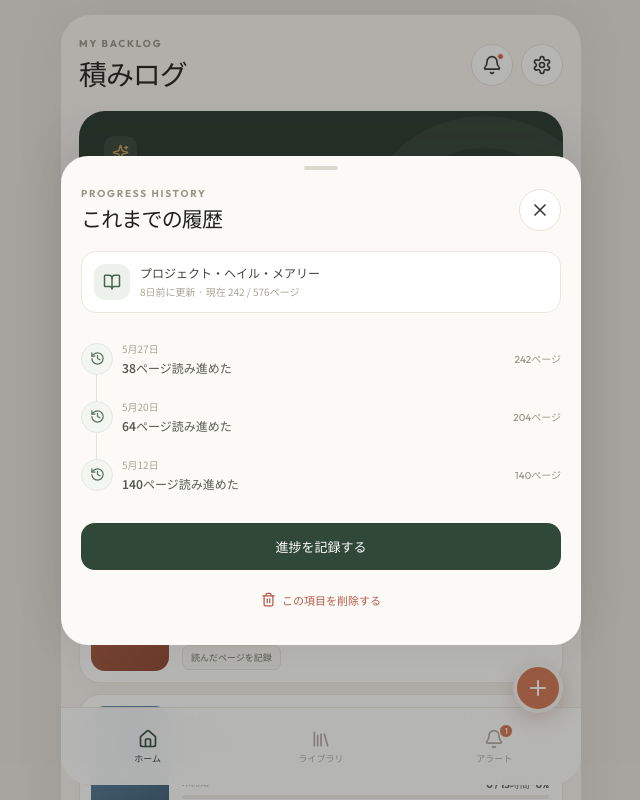
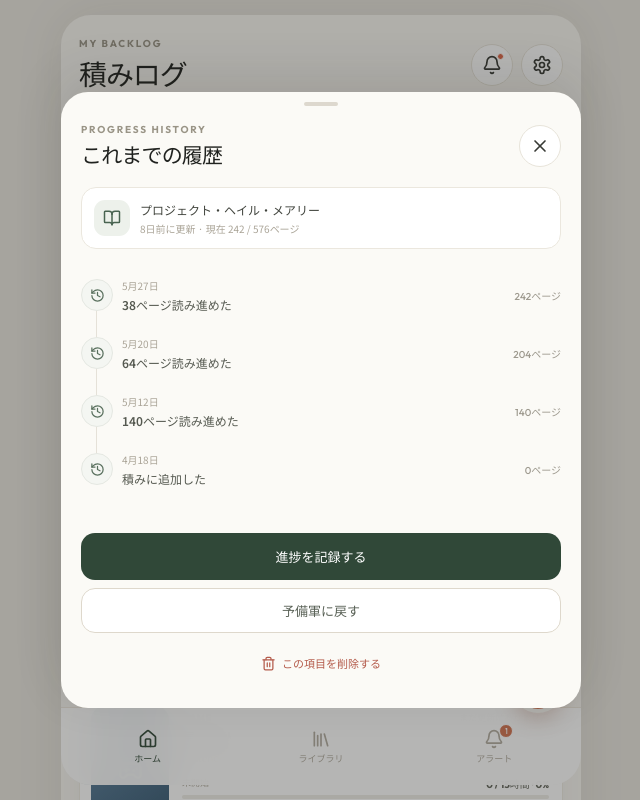
Before and after one commit to GridAtlas/tsumilog, a React (Vite) app: page / in a window 1280 px wide. Both pictures are taken after a click on the button 640 px from the left and 607 px from the top of the page. Shown: the top 800 px of the page, without its empty margins (319-959 px from the left). Built offline with nearby package versions, Linux system fonts and the light colour scheme.

Commit message:
Update library backlog controls

```diff
--- a/src/App.tsx
+++ b/src/App.tsx
@@ -25,6 +25,7 @@ import {
 type ItemType = 'book' | 'game' | 'anime' | 'drama' | 'movie' | 'action'
 type ItemStatus = 'unstarted' | 'active' | 'completed'
 type Tab = 'home' | 'library' | 'alerts'
+type LibrarySection = 'plan' | 'active' | 'completed'
 
 type ProgressLog = {
   id: number
@@ -34,7 +35,7 @@ type ProgressLog = {
   totalAmount?: number
   comment?: string
   rating?: number
-  kind?: 'progress' | 'extension' | 'completion'
+  kind?: 'progress' | 'extension' | 'completion' | 'registration'
 }
 
 type Item = {
@@ -158,17 +159,28 @@ function getDefaultTotal(type: ItemType) {
   return 12
 }
 
+function registrationLog(item: Pick<Item, 'id' | 'purchasedAt'>): ProgressLog {
+  return {
+    id: item.id * 1000,
+    date: item.purchasedAt,
+    amount: 0,
+    currentAmount: 0,
+    kind: 'registration',
+  }
+}
+
 function normalizeItems(items: StoredItem[]) {
   return items.map((item) => {
     const defaultTotal = getDefaultTotal(item.type)
     const totalAmount = item.totalAmount ?? defaultTotal
     const currentAmount = item.currentAmount ?? Math.round(totalAmount * ((item.progress ?? 0) / 100))
+    const history = item.history ?? []
     return {
       ...item,
       status: currentAmount >= totalAmount ? 'completed' : currentAmount > 0 ? 'active' : 'unstarted',
       totalAmount,
       currentAmount,
-      history: item.history ?? [],
+      history: history.some((log) => log.kind === 'registration') ? history : [...history, registrationLog(item)],
     } as Item
   })
 }
@@ -187,7 +199,7 @@ function loadPlanItems() {
 
 function loadItems() {
   const saved = localStorage.getItem(storageKey)
-  if (!saved) return initialItems
+  if (!saved) return normalizeItems(initialItems)
 
   try {
     return normalizeItems(JSON.parse(saved) as StoredItem[])
@@ -336,8 +348,10 @@ function App() {
   const [items, setItems] = useState<Item[]>(loadItems)
   const [planItems, setPlanItems] = useState<PlanItem[]>(loadPlanItems)
   const [tab, setTab] = useState<Tab>('home')
+  const [librarySection, setLibrarySection] = useState<LibrarySection>('active')
   const [filter, setFilter] = useState<'all' | ItemType>('all')
   const [query, setQuery] = useState('')
+  const [showAddChoice, setShowAddChoice] = useState(false)
   const [showAdd, setShowAdd] = useState(false)
   const [showAddPlan, setShowAddPlan] = useState(false)
   const [showSettings, setShowSettings] = useState(false)
@@ -362,9 +376,10 @@ function App() {
         const matchesFilter = filter === 'all' || item.type === filter
         const matchesQuery = `${item.title} ${item.subtitle}`.toLowerCase().includes(query.toLowerCase())
         const matchesTab = tab !== 'alerts' || alerts.some((alert) => alert.id === item.id)
-        return matchesFilter && matchesQuery && matchesTab
+        const matchesLibrarySection = tab !== 'library' || (librarySection === 'active' ? item.status !== 'completed' : librarySection === 'completed' && item.status === 'completed')
+        return matchesFilter && matchesQuery && matchesTab && matchesLibrarySection
       }),
-    [alerts, filter, items, query, tab],
+    [alerts, filter, items, librarySection, query, tab],
   )
   const visiblePlanItems = useMemo(
     () =>
@@ -373,10 +388,11 @@ function App() {
           const matchesFilter = filter === 'all' || plan.type === filter
           const matchesQuery = `${plan.title} ${plan.subtitle}`.toLowerCase().includes(query.toLowerCase())
           const matchesTab = tab !== 'alerts' || planAlerts.some((alert) => alert.id === plan.id)
-          return matchesFilter && matchesQuery && matchesTab
+          const matchesLibrarySection = tab !== 'library' || librarySection === 'plan'
+          return matchesFilter && matchesQuery && matchesTab && matchesLibrarySection
         })
         : []),
-    [filter, planAlerts, planItems, query, tab],
+    [filter, librarySection, planAlerts, planItems, query, tab],
   )
 
   const persist = (next: Item[]) => {
@@ -448,13 +464,14 @@ function App() {
   }
 
   const addItem = (item: Omit<Item, 'id' | 'status' | 'currentAmount' | 'history'>) => {
+    const id = Date.now()
     persist([
       {
         ...item,
-        id: Date.now(),
+        id,
         status: 'unstarted',
         currentAmount: 0,
-        history: [],
+        history: [registrationLog({ id, purchasedAt: item.purchasedAt })],
       },
       ...items,
     ])
@@ -473,11 +490,27 @@ function App() {
     setShowAddPlan(false)
   }
 
+  const demoteItem = (item: Item) => {
+    if (item.currentAmount > 0 && !window.confirm('記録済みの進捗は予備軍には引き継がれません。予備軍に戻しますか？')) return
+    const nextPlan: PlanItem = {
+      id: Date.now(),
+      title: item.title,
+      subtitle: item.subtitle,
+      type: item.type,
+      createdAt: new Date().toISOString().slice(0, 10),
+      cover: item.cover,
+    }
+    persistPlans([nextPlan, ...planItems])
+    persist(items.filter((candidate) => candidate.id !== item.id))
+    setDetailItemId(null)
+  }
+
   const promotePlanItem = (plan: PlanItem) => {
     const today = new Date().toISOString().slice(0, 10)
+    const id = Date.now()
     persist([
       {
-        id: Date.now(),
+        id,
         title: plan.title,
         subtitle: plan.subtitle,
         type: plan.type,
@@ -486,7 +519,7 @@ function App() {
         currentAmount: 0,
         purchasedAt: today,
         cover: plan.cover,
-        history: [],
+        history: [registrationLog({ id, purchasedAt: today })],
       },
       ...items,
     ])
@@ -559,13 +592,31 @@ function App() {
               <h2>{tab === 'alerts' ? '気になる積み' : tab === 'library' ? 'ライブラリ' : '最近の積み'}</h2>
             </div>
             {tab === 'home' && <button className="text-button" onClick={() => setTab('library')}>すべて見る</button>}
-            {tab === 'library' && <button className="text-button" onClick={() => setShowAddPlan(true)}>予備軍を追加</button>}
           </div>
 
           {(tab === 'library' || tab === 'alerts') && (
             <div className="search-box">
               <Search size={18} />
               <input value={query} onChange={(event) => setQuery(event.target.value)} placeholder="タイトルや著者で検索" />
+            </div>
+          )}
+
+          {tab === 'library' && (
+            <div className="library-section-row" aria-label="ライブラリ区分">
+              {([
+                ['plan', '予備軍'],
+                ['active', '積み中'],
+                ['completed', '消化済'],
+              ] as const).map(([value, label]) => (
+                <button
+                  key={value}
+                  type="button"
+                  className={librarySection === value ? 'active' : ''}
+                  onClick={() => setLibrarySection(value)}
+                >
+                  {label}
+                </button>
+              ))}
             </div>
           )}
 
@@ -584,6 +635,7 @@ function App() {
                 item={item}
                 onOpen={() => setDetailItemId(item.id)}
                 onProgress={() => setProgressItem(item)}
+                onDemote={() => demoteItem(item)}
               />
             ))}
             {visiblePlanItems.map((plan) => (
@@ -604,7 +656,7 @@ function App() {
         </section>
       </main>
 
-      <button className="fab" aria-label="新しく登録" onClick={() => setShowAdd(true)}><Plus size={24} /></button>
+      <button className="fab" aria-label="新しく登録" onClick={() => setShowAddChoice(true)}><Plus size={24} /></button>
 
       <nav className="bottom-nav">
         <NavButton active={tab === 'home'} label="ホーム" icon={<Home size={20} />} onClick={() => setTab('home')} />
@@ -612,6 +664,19 @@ function App() {
         <NavButton active={tab === 'alerts'} label="アラート" icon={<Bell size={20} />} badge={alertCount} onClick={() => setTab('alerts')} />
       </nav>
 
+      {showAddChoice && (
+        <AddChoiceSheet
+          onClose={() => setShowAddChoice(false)}
+          onAddItem={() => {
+            setShowAddChoice(false)
+            setShowAdd(true)
+          }}
+          onAddPlan={() => {
+            setShowAddChoice(false)
+            setShowAddPlan(true)
+          }}
+        />
+      )}
       {showAdd && <AddSheet onClose={() => setShowAdd(false)} onAdd={addItem} />}
       {showAddPlan && <AddPlanSheet onClose={() => setShowAddPlan(false)} onAdd={addPlanItem} />}
       {showSettings && <SettingsSheet items={items} planItems={planItems} onClose={() => setShowSettings(false)} onImport={importBackup} />}
@@ -624,6 +689,7 @@ function App() {
             setProgressItem(detailItem)
           }}
           onDelete={() => deleteItem(detailItem.id)}
+          onDemote={() => demoteItem(detailItem)}
         />
       )}
       {progressItem && <ProgressSheet item={progressItem} onClose={() => setProgressItem(null)} onSave={updateProgress} />}
@@ -644,16 +710,19 @@ function HeroBookStack({ items }: { items: Item[] }) {
   return (
     <div className="book-stack" aria-hidden="true">
       {stackItems.map((item, index) => {
-        const foregroundCount = Math.min(stackItems.length, 7)
-        const isForeground = index < foregroundCount
-        const depth = Math.max(0, index - foregroundCount + 1)
-        const width = isForeground ? 70 + (index % 3) * 12 : Math.max(34, 72 - depth * 2.4)
-        const top = isForeground ? 90 - (foregroundCount - 1 - index) * 15 : Math.min(72, 8 + depth * 4.2)
-        const right = isForeground ? (index % 2 === 0 ? 0 : -7) : Math.min(58, 14 + depth * 3.8)
-        const scale = isForeground ? 1 : Math.max(0.48, 0.9 - depth * 0.035)
+        const booksPerStack = 7
+        const stackIndex = Math.floor(index / booksPerStack)
+        const foregroundStack = Math.floor((stackItems.length - 1) / booksPerStack)
+        const positionInStack = index % booksPerStack
+        const isForeground = stackIndex === foregroundStack
+        const depth = foregroundStack - stackIndex
+        const width = isForeground ? 70 + (positionInStack % 3) * 12 : Math.max(36, 76 - depth * 8 - positionInStack * 1.6)
+        const top = isForeground ? 90 - positionInStack * 15 : Math.min(78, 28 + depth * 12 - positionInStack * 2.4)
+        const right = isForeground ? (positionInStack % 2 === 0 ? 0 : -7) : Math.min(60, 14 + depth * 18 + positionInStack * 1.6)
+        const scale = isForeground ? 1 : Math.max(0.55, 0.86 - depth * 0.12)
         const rotate = isForeground
-          ? index % 2 === 0 ? -1.5 : 1.5
-          : depth % 2 === 0 ? -4 : 4
+          ? positionInStack % 2 === 0 ? -1.5 : 1.5
+          : positionInStack % 2 === 0 ? -4 : 4
 
         return (
           <span
@@ -665,7 +734,7 @@ function HeroBookStack({ items }: { items: Item[] }) {
               width: `${width}px`,
               opacity: isForeground ? 1 : Math.max(0.28, 0.72 - depth * 0.03),
               transform: `scale(${scale}) rotate(${rotate}deg)`,
-              zIndex: isForeground ? 40 - index : 20 - depth,
+              zIndex: isForeground ? 40 + positionInStack : 20 - depth,
             }}
           >
             <i />
@@ -782,7 +851,7 @@ function PlanCard({ plan, onPromote }: { plan: PlanItem; onPromote: () => void }
   )
 }
 
-function ItemCard({ item, onOpen, onProgress }: { item: Item; onOpen: () => void; onProgress: () => void }) {
+function ItemCard({ item, onOpen, onProgress, onDemote }: { item: Item; onOpen: () => void; onProgress: () => void; onDemote: () => void }) {
   const inactiveDays = dateDiff(item.lastActiveAt)
   const warning = item.status === 'active' && inactiveDays >= staleAfterDays
   const progress = getProgress(item)
@@ -817,7 +886,10 @@ function ItemCard({ item, onOpen, onProgress }: { item: Item; onOpen: () => void
         {item.status !== 'completed' && (
           <div className="quick-actions">
             <button onClick={(event) => { event.stopPropagation(); onProgress() }}>
-              {item.type === 'book' ? '読んだページを記録' : item.type === 'game' ? 'プレー時間を記録' : item.type === 'movie' ? '見たことを記録' : item.type === 'action' ? 'やったことを記録' : '見た話数を記録'}
+              {item.type === 'book' ? '読んだページを記録' : item.type === 'game' ? 'プレイ時間を記録' : item.type === 'movie' ? '見たことを記録' : item.type === 'action' ? 'やったことを記録' : '見た話数を記録'}
+            </button>
+            <button onClick={(event) => { event.stopPropagation(); onDemote() }}>
+              予備軍に戻す
             </button>
           </div>
         )}
@@ -826,7 +898,7 @@ function ItemCard({ item, onOpen, onProgress }: { item: Item; onOpen: () => void
   )
 }
 
-function HistorySheet({ item, onClose, onProgress, onDelete }: { item: Item; onClose: () => void; onProgress: () => void; onDelete: () => void }) {
+function HistorySheet({ item, onClose, onProgress, onDelete, onDemote }: { item: Item; onClose: () => void; onProgress: () => void; onDelete: () => void; onDemote: () => void }) {
   const isBook = item.type === 'book'
   const isGame = item.type === 'game'
   const isMovie = item.type === 'movie'
@@ -858,10 +930,12 @@ function HistorySheet({ item, onClose, onProgress, onDelete }: { item: Item; onC
                   <strong>
                     {log.kind === 'extension'
                       ? `想定を${formatAmount(log.amount)}${unit}延長した`
+                      : log.kind === 'registration'
+                        ? '積みに追加した'
                       : log.kind === 'completion'
-                        ? `${formatAmount(log.amount)}${unit}${isBook ? '読み切った' : isGame ? 'プレーして完了した' : isAction ? 'やり終えた' : '見終えた'}`
+                        ? `${formatAmount(log.amount)}${unit}${isBook ? '読み切った' : isGame ? 'プレイして完了した' : isAction ? 'やり終えた' : '見終えた'}`
                         : log.amount >= 0
-                      ? `${formatAmount(log.amount)}${unit}${isBook ? '読み進めた' : isGame ? 'プレーした' : isAction ? 'やった' : isMovie ? '見た' : '見た'}`
+                      ? `${formatAmount(log.amount)}${unit}${isBook ? '読み進めた' : isGame ? 'プレイした' : isAction ? 'やった' : isMovie ? '見た' : '見た'}`
                       : `${formatAmount(Math.abs(log.amount))}${unit}分、進捗を修正した`}
                   </strong>
                   {log.rating && <span className="history-rating">{formatRating(log.rating)}</span>}
@@ -878,7 +952,12 @@ function HistorySheet({ item, onClose, onProgress, onDelete }: { item: Item; onC
             <span>進捗を記録すると、ここに積み重なります。</span>
           </div>
         )}
-        {item.status !== 'completed' && <button className="primary-button" type="button" onClick={onProgress}>進捗を記録する</button>}
+        {item.status !== 'completed' && (
+          <div className="detail-actions">
+            <button className="primary-button" type="button" onClick={onProgress}>進捗を記録する</button>
+            <button className="secondary-button" type="button" onClick={onDemote}>予備軍に戻す</button>
+          </div>
+        )}
         <button
           className="delete-button"
           type="button"
@@ -888,6 +967,38 @@ function HistorySheet({ item, onClose, onProgress, onDelete }: { item: Item; onC
         >
           <Trash2 size={15} /> この項目を削除する
         </button>
+      </section>
+    </div>
+  )
+}
+
+function AddChoiceSheet({
+  onClose,
+  onAddItem,
+  onAddPlan,
+}: {
+  onClose: () => void
+  onAddItem: () => void
+  onAddPlan: () => void
+}) {
+  return (
+    <div className="sheet-backdrop" onMouseDown={onClose}>
+      <section className="sheet add-choice-sheet" onMouseDown={(event) => event.stopPropagation()}>
+        <div className="sheet-handle" />
+        <div className="sheet-heading">
+          <div><p className="eyebrow">ADD ITEM</p><h2>追加先を選ぶ</h2></div>
+          <button type="button" className="icon-button" onClick={onClose}><X size={20} /></button>
+        </div>
+        <div className="add-choice-actions">
+          <button type="button" onClick={onAddItem}>
+            <Plus size={18} />
+            <span><strong>積みに登録</strong><small>すぐ進めたい作品や行動を追加します</small></span>
+          </button>
+          <button type="button" onClick={onAddPlan}>
+            <Library size={18} />
+            <span><strong>予備軍に追加</strong><small>いつか触れたい候補として置いておきます</small></span>
+          </button>
+        </div>
       </section>
     </div>
   )
@@ -954,7 +1065,7 @@ function AddSheet({ onClose, onAdd }: { onClose: () => void; onAdd: (item: Omit<
             <span className="field-hint">{type === 'book' ? '本の総ページ数を入力してください' : type === 'game' ? 'クリアまでにかかりそうな時間を入力してください' : '作品の全話数を入力してください'}</span>
           </label>
         )}
-        <label>{isMovie || isAction ? '追加日' : '購入日'}<input type="date" value={purchasedAt} onChange={(event) => setPurchasedAt(event.target.value)} /></label>
+        <label>登録日<input type="date" value={purchasedAt} onChange={(event) => setPurchasedAt(event.target.value)} /></label>
         <fieldset className="cover-picker">
           <legend>色</legend>
           <div>
@@ -1147,7 +1258,7 @@ function ProgressSheet({
             <span>評価と一言メモを残せます。</span>
           </div>
         ) : (
-          <label>{mode === 'extension' ? `どれだけ延長しますか？` : completeRequested ? '完了として記録します' : isBook ? '何ページまで読みましたか？' : isGame ? '今日、何時間プレーしましたか？' : '何話まで見ましたか？'}
+          <label>{mode === 'extension' ? `どれだけ延長しますか？` : completeRequested ? '完了として記録します' : isBook ? '何ページまで読みましたか？' : isGame ? '今日、何時間プレイしましたか？' : '何話まで見ましたか？'}
             <input
               type="number"
               min="0"
--- a/src/styles.css
+++ b/src/styles.css
@@ -121,6 +121,10 @@ h2 { font-size: 21px; }
 .search-box { display: flex; align-items: center; gap: 9px; margin-bottom: 13px; padding: 0 14px; border: 1px solid #ebe7de; border-radius: 15px; color: #aaa497; background: #fff; }
 .search-box input { width: 100%; height: 45px; border: 0; outline: 0; background: transparent; font-size: 16px; }
 
+.library-section-row { display: grid; grid-template-columns: repeat(3, minmax(0, 1fr)); gap: 5px; margin-bottom: 10px; padding: 4px; border-radius: 14px; background: #efede7; }
+.library-section-row button { min-width: 0; height: 36px; padding: 0 6px; border: 0; border-radius: 10px; color: #8c897e; background: transparent; font-size: 11px; font-weight: 700; white-space: nowrap; }
+.library-section-row button.active { color: #334b3a; background: #fff; box-shadow: 0 2px 7px rgba(40, 39, 33, .06); }
+
 .filter-row { display: flex; gap: 7px; margin-bottom: 14px; overflow-x: auto; scrollbar-width: none; }
 .filter-row::-webkit-scrollbar { display: none; }
 .filter { padding: 7px 13px; border: 1px solid #e8e3d9; border-radius: 999px; color: #8c897e; background: transparent; font-size: 11px; font-weight: 600; white-space: nowrap; }
@@ -158,6 +162,9 @@ h2 { font-size: 21px; }
 .quick-actions { display: flex; gap: 5px; margin-top: 9px; }
 .quick-actions button { padding: 5px 8px; border: 1px solid #ebe7de; border-radius: 7px; color: #72766b; background: #faf9f5; font-size: 9px; font-weight: 600; }
 
+.detail-actions { display: grid; gap: 8px; margin-top: 16px; }
+.secondary-button { width: 100%; height: 45px; border: 1px solid #ded8cc; border-radius: 14px; color: #596156; background: #fff; font-size: 13px; font-weight: 700; }
+
 .empty-state { display: flex; min-height: 180px; align-items: center; flex-direction: column; justify-content: center; border: 1px dashed #ddd8cc; border-radius: 22px; color: #9d998e; text-align: center; }
 .empty-state strong { margin-top: 9px; color: #64665e; font-size: 13px; }
 .empty-state span { margin-top: 4px; font-size: 11px; }
@@ -186,6 +193,13 @@ h2 { font-size: 21px; }
 .add-sheet .type-toggle { grid-template-columns: repeat(3, minmax(0, 1fr)); }
 .add-sheet label { min-width: 0; overflow: hidden; }
 .add-sheet input, .add-sheet select { display: block; }
+.add-choice-sheet { width: calc(100vw - 24px); max-width: 496px; margin: 0 12px 12px; border-radius: 24px; }
+.add-choice-actions { display: grid; gap: 9px; }
+.add-choice-actions button { display: flex; align-items: center; gap: 11px; width: 100%; min-height: 64px; padding: 12px 13px; border: 1px solid #ebe7de; border-radius: 14px; color: #344b3b; background: #fff; text-align: left; }
+.add-choice-actions button svg { flex: 0 0 auto; color: #d47654; }
+.add-choice-actions strong, .add-choice-actions small { display: block; }
+.add-choice-actions strong { font-size: 13px; }
+.add-choice-actions small { margin-top: 3px; color: #8f8a7f; font-size: 10px; line-height: 1.45; }
 .cover-picker { margin: 11px 0 0; padding: 0; border: 0; }
 .cover-picker legend { margin: 0 0 6px; padding: 0; color: #77766e; font-size: 11px; font-weight: 600; }
 .cover-picker div { display: grid; grid-template-columns: repeat(8, minmax(0, 1fr)); gap: 7px; }
```
Also changed, not shown: 1 other file (tests, documents, lock files or other folders).
